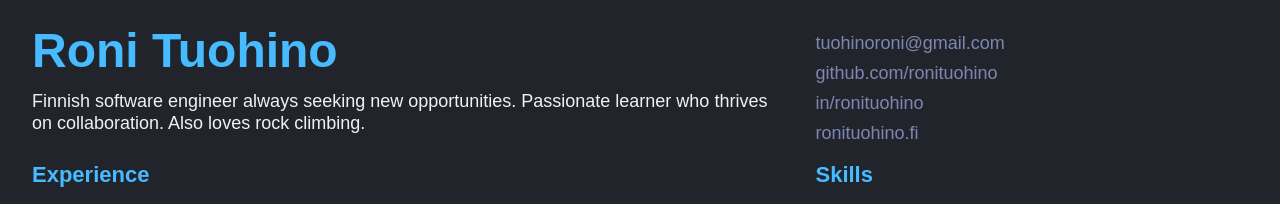
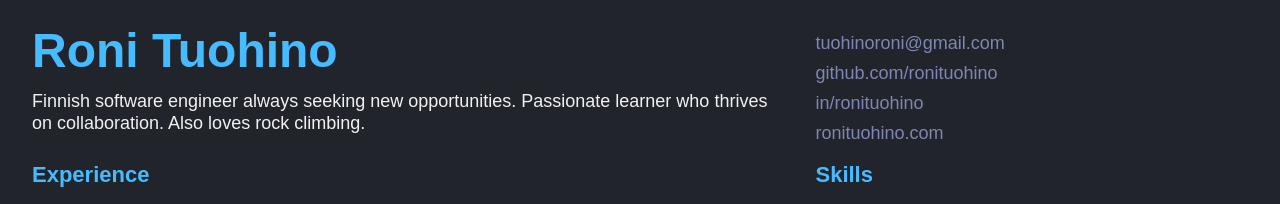
Before and after one commit to ronituohino/me, a React (Vite) app in the folder apps/cv/: page / in a window 1280 px wide. Shown: the top 204 px of the page. Built offline with nearby package versions, Linux system fonts and the light colour scheme; no server answers.

Commit message:
Update Info.tsx

```diff
--- a/apps/cv/src/top/Info.tsx
+++ b/apps/cv/src/top/Info.tsx
@@ -21,7 +21,7 @@
       <a href="mailto:tuohinoroni@gmail.com">tuohinoroni@gmail.com</a>
       <a href="https://www.github.com/ronituohino">github.com/ronituohino</a>
       <a href="https://www.linkedin.com/in/ronituohino/">in/ronituohino</a>
-      <a href="https://ronituohino.com">ronituohino.fi</a>
+      <a href="https://ronituohino.com">ronituohino.com</a>
     </section>
   );
 }
```
